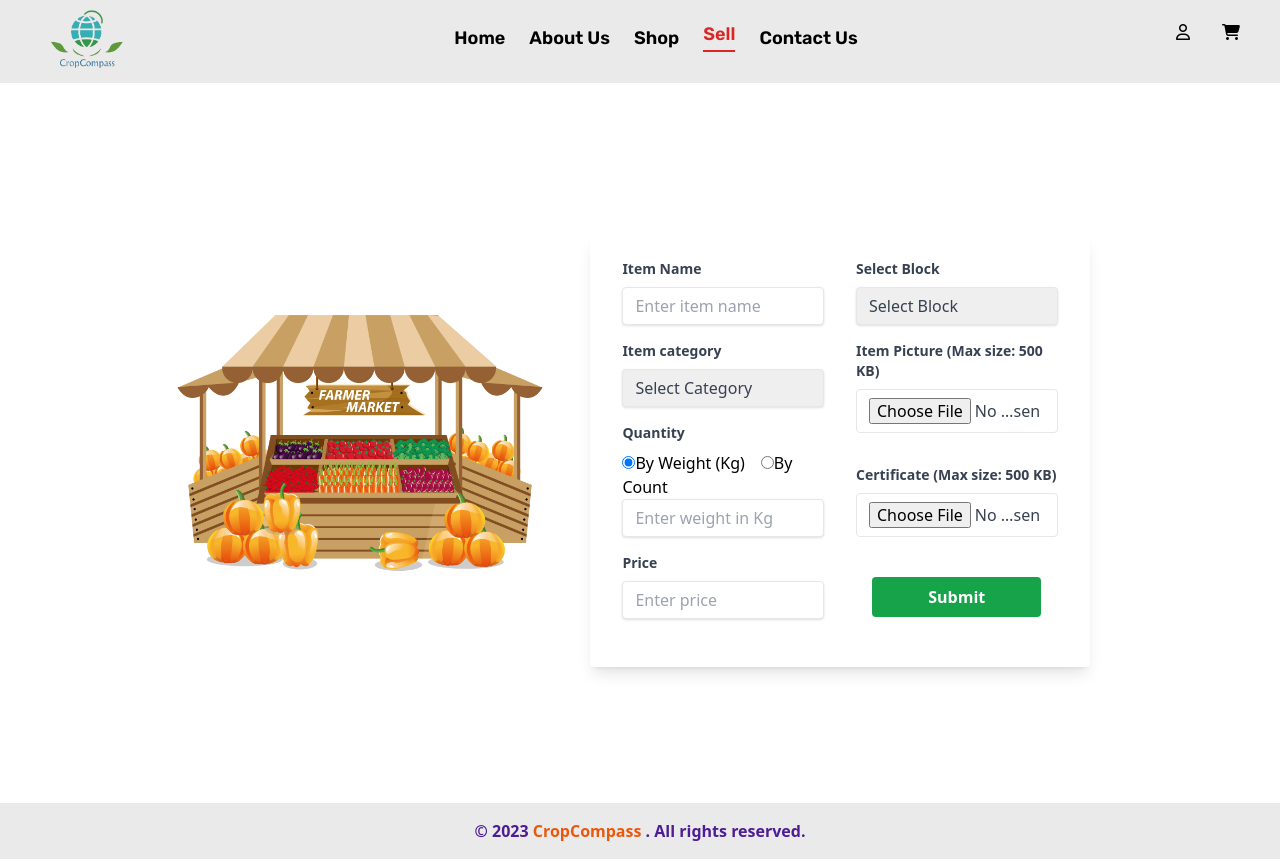
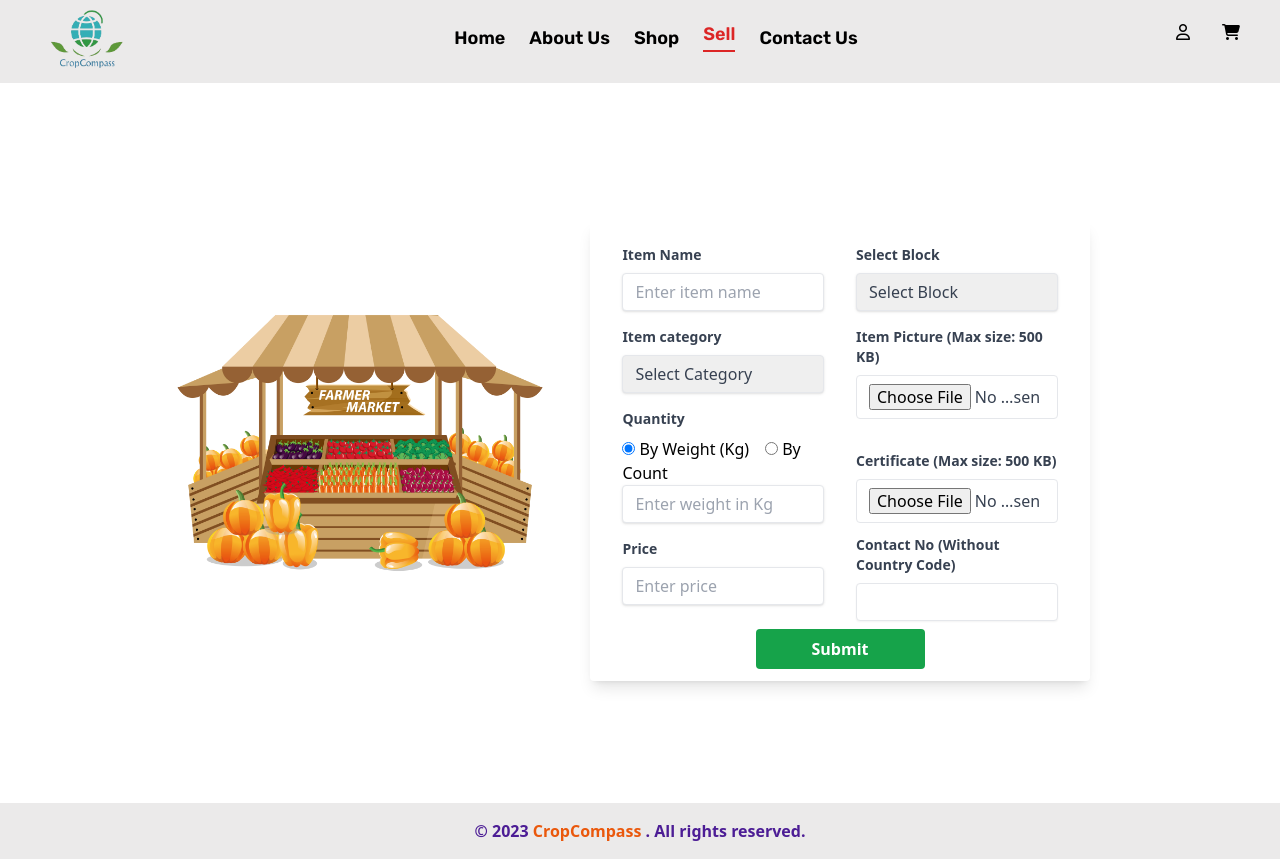
Before and after one commit to subhadip-kundu/CropCompass-farmersOwnEcommerce, a React (Vite) app in the folder client/: page /sell in a window 1280 px wide. Built offline with nearby package versions, Linux system fonts and the light colour scheme.

Commit message:
Sell component Updated

```diff
--- a/client/src/Components/Sell/FarmarInputForm.jsx
+++ b/client/src/Components/Sell/FarmarInputForm.jsx
@@ -1,7 +1,7 @@
 import React, { useState } from "react";
 import { firestore, storage } from "../FireBase/Firebase";
 import { uploadBytes, ref, getDownloadURL } from "firebase/storage";
-import {collection , addDoc} from 'firebase/firestore' ;
+import { collection, addDoc } from "firebase/firestore";
 import farmarImage from "../../assets/InputForrmFarmerMarket.png"; // Importing farmarImage from assets folder
 import { useNavigate } from "react-router-dom";
 
@@ -15,9 +15,9 @@ const FarmerInputForm = () => {
   const [errorMessage, setErrorMessage] = useState("");
   const [image, setImage] = useState();
   const [image2, setImage2] = useState();
+  const [Number, setNumber] = useState("");
   const navigate = useNavigate();
   const path = `/Success`;
-
 
   // const handleSubmit = async (e) => {
   //     e.preventDefault();
@@ -27,19 +27,38 @@ const FarmerInputForm = () => {
   //     }
   const handleSubmit = async (e) => {
     e.preventDefault();
-                if (!itemName || !quantity || !price || !block || !category || !image || !image2 ) {
-                    setErrorMessage("Please fill out all fields and select an image.");
+    if (
+      !itemName ||
+      !quantity ||
+      !price ||
+      !block ||
+      !category ||
+      !image ||
+      !image2 ||
+      !Number
+    ) {
+      setErrorMessage("* Please fill out all fields and select an image.");
+      return;
+    }
+    if (Number.length !== 10) {
+      setErrorMessage("* Contact number must be exactly 10 digits.");
       return;
     }
     try {
       // For Images
-                const photoRef = ref(storage, `CropCompassDb/${Date.now()}-${image.name}`);
+      const photoRef = ref(
+        storage,
+        `CropCompassDb/${Date.now()}-${image.name}`
+      );
       // Upload photo to Firebase Storage
       await uploadBytes(photoRef, image);
       // Get download URL for the uploaded photo
       const imageUrl = await getDownloadURL(photoRef);
 
-                const photoRef2 = ref(storage, `CropCompassDb/${Date.now()}-${image2.name}`);
+      const photoRef2 = ref(
+        storage,
+        `CropCompassDb/${Date.now()}-${image2.name}`
+      );
       // Upload photo to Firebase Storage
       await uploadBytes(photoRef2, image2);
       // Get download URL for the uploaded photo
@@ -47,7 +66,9 @@ const FarmerInputForm = () => {
 
       // Store form data along with image URLs in Firebase Firestore
       try {
-                    const docRef = await addDoc(collection(firestore, "CropCompassFarmerInputFormContainData"), {
+        const docRef = await addDoc(
+          collection(firestore, "CropCompassFarmerInputFormContainData"),
+          {
             itemName: itemName,
             quantityType: quantityType,
             quantity: quantity,
@@ -56,7 +77,9 @@ const FarmerInputForm = () => {
             category: category,
             imageUrl: imageUrl, // Store the image URL in Firestore
             image2Url: image2Url,
-                    });
+            Number: Number,
+          }
+        );
         console.log("Document written with ID: ", docRef.id);
 
         //Navigate to the success page
@@ -74,6 +97,7 @@ const FarmerInputForm = () => {
       setCategory("");
       setImage(null); // Reset image state
       setImage2(null); // Reset image state
+      setNumber("");
 
       // setErrorMessage("");
     } catch (error) {
@@ -82,7 +106,6 @@ const FarmerInputForm = () => {
     }
   };
 
-
   const handleImageChange = (e) => {
     const selectedImage = e.target.files[0];
     if (selectedImage && selectedImage.size > 500 * 1024) {
@@ -90,7 +113,6 @@ const FarmerInputForm = () => {
     } else {
       setImage(selectedImage);
       setErrorMessage("");
-
     }
   };
 
@@ -99,11 +121,10 @@ const FarmerInputForm = () => {
       <div className="w-5/12">
         <img src={farmarImage} alt="hut" />
       </div>
-            <div className="min-w-md max-w-[52%] mx-auto mt-8 flex bg-white shadow-lg rounded px-8 pt-6 pb-8 mb-4">
+      <div className="min-w-md max-w-[52%] mx-auto mt-8 flex bg-white shadow-lg rounded px-8 pt-6 pb-3 mb-4 flex-col">
+        <div className="flex">
           <div className="w-1/2 pr-4">
-                    <form
-                        onSubmit={handleSubmit}
-                    >
+            <form onSubmit={handleSubmit}>
               <div className="mb-4">
                 <label
                   className="block text-gray-700 text-sm font-bold mb-2"
@@ -159,7 +180,7 @@ const FarmerInputForm = () => {
                       value="weight"
                       checked={quantityType === "weight"}
                       onChange={() => setQuantityType("weight")}
-                                    />
+                    />{" "}
                     By Weight (Kg)
                   </label>
                   <label>
@@ -168,7 +189,7 @@ const FarmerInputForm = () => {
                       value="count"
                       checked={quantityType === "count"}
                       onChange={() => setQuantityType("count")}
-                                    />
+                    />{" "}
                     By Count
                   </label>
                 </div>
@@ -176,7 +197,11 @@ const FarmerInputForm = () => {
                   className="shadow appearance-none border rounded w-full py-2 px-3 text-gray-700 leading-tight focus:outline-none focus:shadow-outline"
                   id="quantity"
                   type="number"
-                                placeholder={quantityType === "weight" ? "Enter weight in Kg" : "Enter count"}
+                  placeholder={
+                    quantityType === "weight"
+                      ? "Enter weight in Kg"
+                      : "Enter count"
+                  }
                   value={quantity}
                   onChange={(e) => setQuantity(e.target.value)}
                   required
@@ -253,11 +278,9 @@ const FarmerInputForm = () => {
                 onChange={handleImageChange}
                 className="appearance-none border rounded w-full py-2 px-3 text-gray-700 leading-tight focus:outline-none focus:shadow-outline"
               />
-                        {errorMessage && (
-                            <p className="text-red-500 text-xs italic">{errorMessage}</p>
-                        )}
+              {/* {errorMessage && <p className="text-red-500 text-xs italic">{errorMessage}</p>} */}
             </div>
-                    <div className="my-8">
+            <div className="mt-8 mb-3">
               <label
                 className="block text-gray-700 text-sm font-bold mb-2"
                 htmlFor="image2"
@@ -267,26 +290,38 @@ const FarmerInputForm = () => {
               <input
                 type="file"
                 accept="image/*"
-                            onChange={(e)=>setImage2(e.target.files[0])}
+                onChange={(e) => setImage2(e.target.files[0])}
                 className="appearance-none border rounded w-full py-2 px-3 text-gray-700 leading-tight focus:outline-none focus:shadow-outline"
               />
-                        {errorMessage && (
-                            <p className="text-red-500 text-xs italic">{errorMessage}</p>
-                        )}
             </div>
-                    <div className="flex items-center justify-center mt-10">
+            <div>
+              <label
+                className="block text-gray-700 text-sm font-bold mb-2 "
+                htmlFor="image2"
+              >
+                Contact No (Without Country Code)
+              </label>
+              <input
+                type="number"
+                onChange={(e) => setNumber(e.target.value)}
+                className="appearance-none shadow-sm border rounded w-full py-2 px-3 text-gray-700 leading-tight focus:outline-none focus:shadow-outline"
+              />
+            </div>
+          </div>
+        </div>
+        <div className="flex items-center justify-center mt-2 flex-col">
           <button
-                            className="bg-green-600 hover:bg-green-700 text-white font-bold py-2 px-14 rounded focus:outline-none focus:shadow-outline"
+            className="bg-green-600 hover:bg-green-700 text-white font-bold py-2 px-14  rounded focus:outline-none focus:shadow-outline"
             type="submit"
-                            onClick={handleSubmit} // Add onClick handler here
+            onClick={handleSubmit}
           >
             Submit
           </button>
-                    </div>
-
+          {errorMessage && (
+            <p className="text-red-500 text-xs italic py-4">{errorMessage}</p>
+          )}
         </div>
       </div>
-
     </div>
   );
 };
--- a/client/src/Components/Shop/ProductCard.jsx
+++ b/client/src/Components/Shop/ProductCard.jsx
@@ -1,6 +1,6 @@
 import React, { useEffect, useState } from "react";
 import { FontAwesomeIcon } from "@fortawesome/react-fontawesome";
-import { faCartPlus, faBolt } from "@fortawesome/free-solid-svg-icons";
+import { faCartPlus, faBolt, faPhone } from "@fortawesome/free-solid-svg-icons";
 
 const ProductCard = ({ item }) => {
   let [addCart, setAddCart] = useState([]);
@@ -28,7 +28,15 @@ const ProductCard = ({ item }) => {
         className="w-full h-52 border-b-2 border-cyan-100"
       />
       <div className="px-4 py-3">
-        <div className="font-medium text-xl mb-2 capitalize">{itemName}</div>
+        <div className="flex w-full justify-between pr-4">
+          <div className="font-medium text-xl mb-2 capitalize">{itemName}</div>
+          <button
+            className="bg-green-500 hover:bg-green-600 text-white font-semibold text-sm py-3 px-3 rounded-full flex  items-center justify-center"
+          >
+            {" "}
+            <FontAwesomeIcon icon={faPhone} />
+          </button>
+        </div>
         <p className="text-gray-700 text-base">Price: ₹{price}/-</p>
         <p className="text-gray-700 text-base">Area: {block}</p>
         <p className="text-gray-700 text-base">Quantity: {quantity} kg</p>
@@ -41,7 +49,7 @@ const ProductCard = ({ item }) => {
           <FontAwesomeIcon icon={faCartPlus} /> Add to Cart
         </button>
         <button
-          className="bg-green-500 hover:bg-green-700 text-white font-semibold text-sm py-2 px-4 rounded flex gap-2 items-center justify-center"
+          className="bg-orange-500 hover:bg-orange-600 text-white font-semibold text-sm py-2 px-4 rounded flex gap-2 items-center justify-center"
           onClick={handleBuyNow}
         >
           {" "}
--- a/client/src/index.css
+++ b/client/src/index.css
@@ -15,3 +15,9 @@
   font-size: 2.5rem;
   margin-right: -260px;
 }
+
+/* * {
+  margin: 0;
+  padding: 0;
+  box-sizing: border-box;
+} */
```
Also changed, not shown: 1 other file (tests, documents, lock files or other folders). Lines whose indentation alone changed are shown as unchanged.
